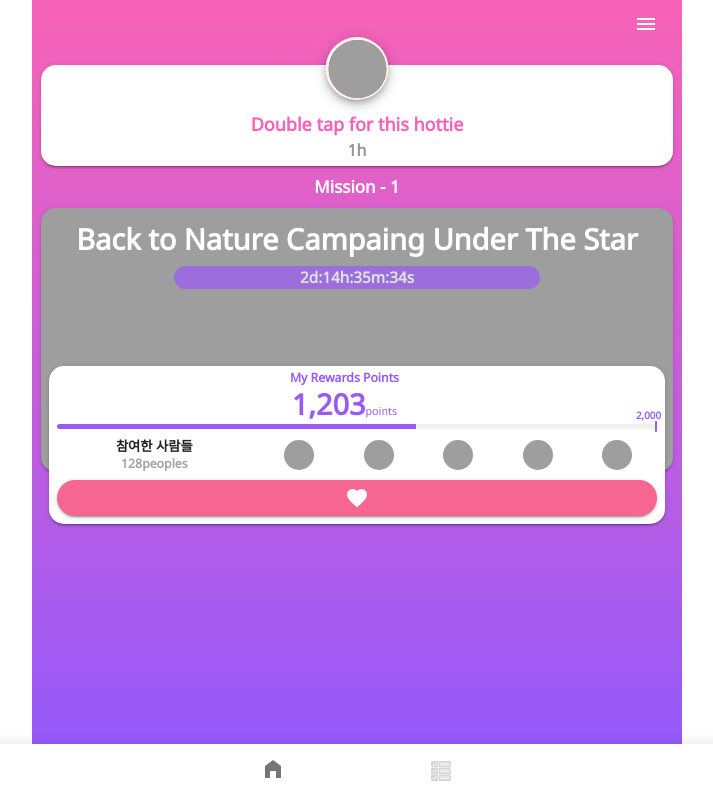
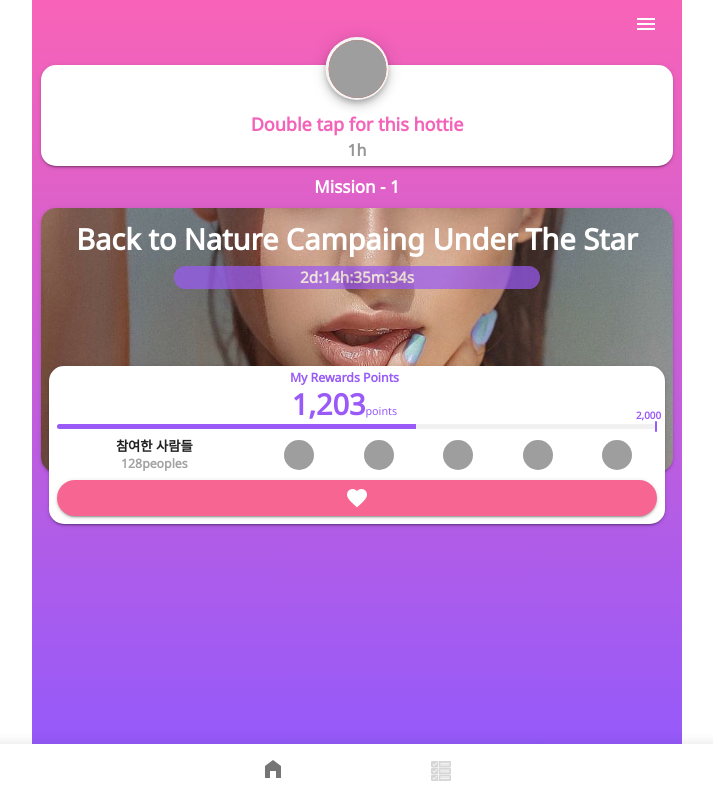
Before and after one commit to kimyeong-chae/stargram-frontend, a Vue app in the folder frontend/: page / in a window 1280 px wide. Shown: the whole page, without its empty margins (283-996 px from the left). Built offline with nearby package versions, Linux system fonts and the light colour scheme; grey boxes are pictures that could not be loaded.

Commit message:
- 메인 이미지 추가

```diff
--- a/frontend/src/pages/Main.vue
+++ b/frontend/src/pages/Main.vue
@@ -25,7 +25,7 @@
       </v-flex>
 
       <v-flex xs12>
-        <v-card class="outter-card" color="grey">
+        <v-card class="outter-card" :img="main_bg">
           <v-card-text class="pb-2">
             <div class="main-header-title-3 text-xs-center">{{ user.mission.title }}</div>
           </v-card-text>
@@ -114,12 +114,14 @@
 
 <script>
 import complete from '@/assets/images/complete-icon@2x.png';
+import main_bg from '@/assets/images/main-image.jpeg';
 import ToolBar from '../components/ToolBar';
 
 export default {
   data() {
     return {
       complete,
+      main_bg,
       drawer: '',
       user: {
         mission: {
```
Also changed, not shown: frontend/src/assets/images/main-image.jpeg (added).
